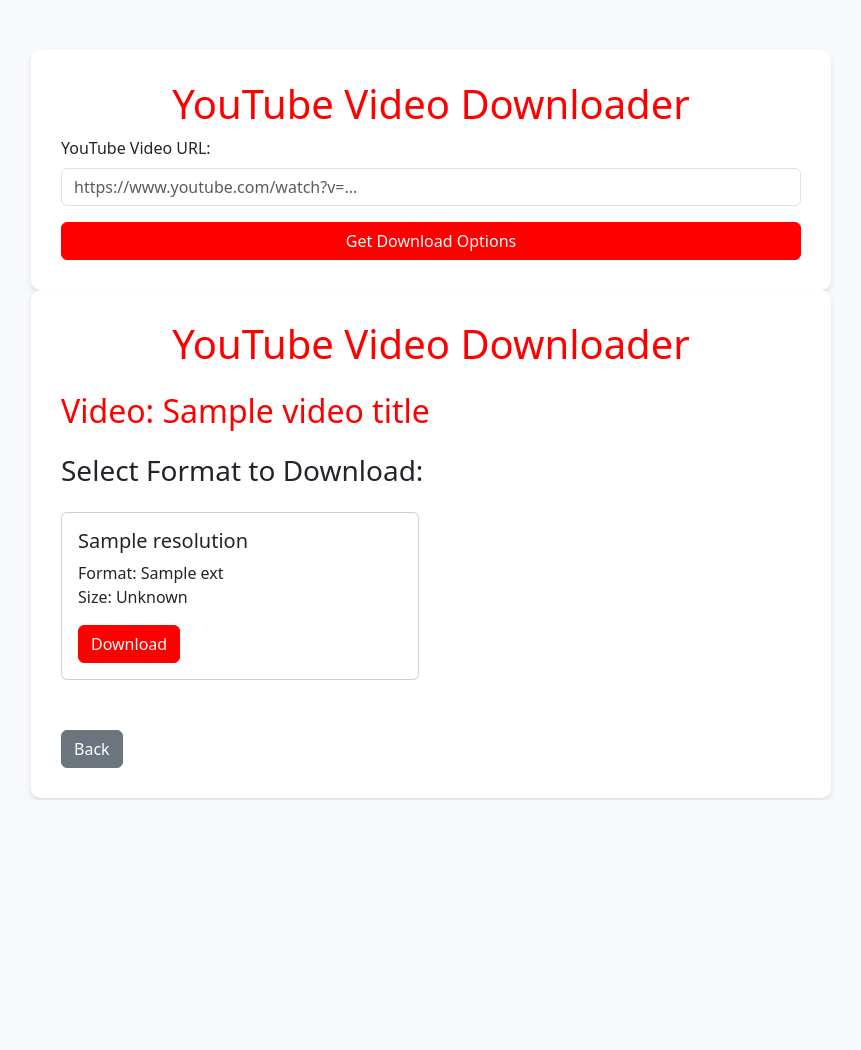
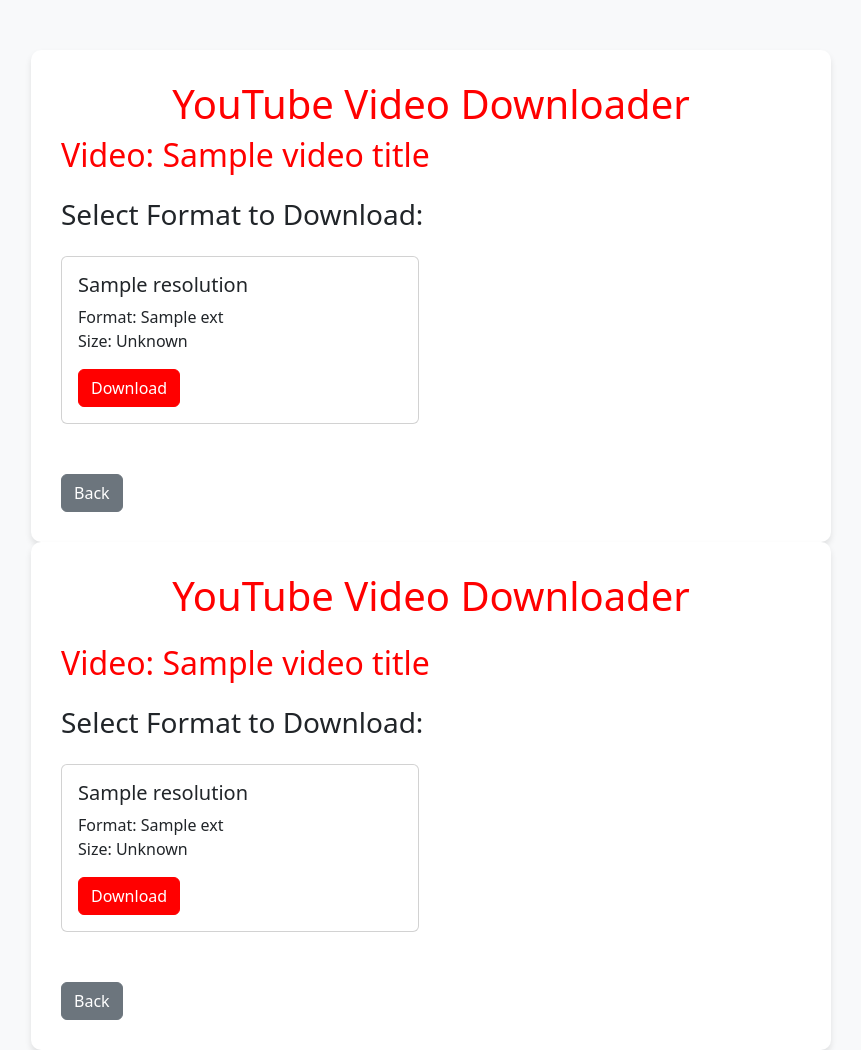
Before and after one commit to thisispit/YayVD, a Flask app: template templates/index.html in a window 1280 px wide. Shown: the whole page, without its empty margins (209-1070 px from the left). Before the commit the page ends 800 px from the top, so only its background shows below. Run offline with Flask 3, Linux system fonts and the light colour scheme; the template is opened without the code that fills it: most values are stand-ins (such as "Sample title", 1, 10 or a date in 2020); some libraries are stand-ins or nearby versions.

Commit message:
Implement dual-library approach with yt-dlp and pytube fallback

```diff
--- a/app.py
+++ b/app.py
@@ -8,6 +8,8 @@
 import threading
 import time
 from functools import lru_cache
+from pytube import YouTube
+import json
 
 # Set up logging
 logging.basicConfig(level=logging.INFO)
@@ -19,341 +21,168 @@
 if not os.path.exists(DOWNLOAD_FOLDER):
     os.makedirs(DOWNLOAD_FOLDER)
 
-# Try multiple possible FFmpeg locations
-POSSIBLE_FFMPEG_PATHS = [
-    os.path.join(os.getcwd(), 'ffmpeg', 'bin', 'ffmpeg.exe'),  # Local ffmpeg folder
-    os.path.join(os.getcwd(), 'ffmpeg.exe'),                   # Root folder
-    shutil.which('ffmpeg'),                                    # System PATH
-    r"C:\ffmpeg\bin\ffmpeg.exe",                              # Common install location
-]
+def get_video_info_pytube(url):
+    try:
+        yt = YouTube(url)
+        streams = yt.streams.filter(progressive=True).order_by('resolution').desc()
+        formats = []
 
-def find_ffmpeg():
-    for path in POSSIBLE_FFMPEG_PATHS:
-        if path and os.path.exists(path):
-            logger.info(f"Found FFmpeg at: {path}")
-            return path
-    logger.warning("FFmpeg not found in any standard location!")
-    return None
+        # Add streams to formats list
+        for stream in streams:
+            format_info = {
+                'format_id': f"{stream.itag}",
+                'ext': stream.subtype,
+                'resolution': stream.resolution or 'Auto',
+                'filesize': stream.filesize,
+                'type': f"Video + Audio ({stream.subtype.upper()})",
+                'requires_ffmpeg': False,
+                'quality_label': stream.resolution or 'Auto'
+            }
+            formats.append(format_info)
 
-FFMPEG_PATH = find_ffmpeg()
-FFMPEG_AVAILABLE = FFMPEG_PATH is not None
-
-logger.info(f"FFmpeg available: {FFMPEG_AVAILABLE}")
-if FFMPEG_AVAILABLE:
-    logger.info(f"Using FFmpeg from: {FFMPEG_PATH}")
-
-def sanitize_filename(title):
-    """Remove invalid characters from filename"""
-    return re.sub(r'[\\/*?:"<>|]', "", title)
-
-def get_resolution_value(resolution_str):
-    """Convert resolution string to numeric value for sorting"""
-    try:
-        if 'Best' in resolution_str:
-            return float('inf')
-        # Extract numbers from the resolution string
-        numbers = re.findall(r'\d+', resolution_str)
-        if numbers:
-            # Use the first number found (height)
-            return int(numbers[0])
-        return 0
-    except Exception:
-        return 0
-
-def get_format_priority(format_info):
-    """Calculate priority score for format sorting"""
-    # Base priority for complete vs video-only formats
-    base_priority = 1000 if not format_info.get('is_video_only', False) else 0
-
-    # Add resolution-based priority
-    if 'Best quality' in format_info.get('resolution', ''):
-        resolution_priority = 500
-    elif '4K' in format_info.get('resolution', ''):
-        resolution_priority = 400
-    elif '2K' in format_info.get('resolution', ''):
-        resolution_priority = 300
-    elif 'Full HD' in format_info.get('resolution', ''):
-        resolution_priority = 200
-    elif 'HD' in format_info.get('resolution', ''):
-        resolution_priority = 100
-    else:
-        resolution_priority = get_resolution_value(format_info.get('resolution', '0')) // 10
-
-    return base_priority + resolution_priority
+        return formats, yt.title
+    except Exception as e:
+        logger.error(f"Pytube error: {str(e)}")
+        return None, None
 
 def get_available_formats(url):
-    ydl_opts = {
-        'quiet': True,
-        'no_warnings': True,
-        'skip_download': True,
-        'writeinfojson': False,
-        'format': 'best',
-        'extractor_retries': 3,
-        'socket_timeout': 30,
-        'extract_flat': False,
-        'youtube_include_dash_manifest': False,
-        'extractor_args': {
-            'youtube': {
-                'innertube_client': ['android'],
-                'player_client': ['android'],
+    # First try with yt-dlp
+    try:
+        ydl_opts = {
+            'quiet': True,
+            'format': 'best',
+            'extract_flat': True,
+            'force_generic_extractor': False,
+            'no_warnings': True,
+            'http_headers': {
+                'User-Agent': 'Mozilla/5.0 (Windows NT 10.0; Win64; x64) AppleWebKit/537.36'
             }
-        },
-        'http_headers': {
-            'User-Agent': 'com.google.android.youtube/17.31.35 (Linux; U; Android 11) gzip',
-            'Accept': '*/*',
-            'Accept-Language': 'en-US,en;q=0.5',
-            'Accept-Encoding': 'gzip, deflate',
-            'Origin': 'https://www.youtube.com',
-            'Referer': 'https://www.youtube.com/'
         }
-    }
 
+        with yt_dlp.YoutubeDL(ydl_opts) as ydl:
+            info = ydl.extract_info(url, download=False)
+            if info and 'formats' in info:
+                formats = []
+                seen_qualities = set()
+
+                for f in info['formats']:
+                    if f.get('height') and f.get('acodec') != 'none' and f.get('vcodec') != 'none':
+                        quality = f"{f.get('height')}p"
+                        if quality not in seen_qualities:
+                            seen_qualities.add(quality)
+                            format_info = {
+                                'format_id': f['format_id'],
+                                'ext': f.get('ext', 'mp4'),
+                                'resolution': quality,
+                                'filesize': f.get('filesize', 0),
+                                'type': f"Video + Audio ({f.get('ext', 'mp4').upper()})",
+                                'requires_ffmpeg': False,
+                                'quality_label': quality
+                            }
+                            formats.append(format_info)
+
+                if formats:
+                    formats.sort(key=lambda x: int(x['resolution'].replace('p', '')) if x['resolution'] != 'Auto' else 0, reverse=True)
+                    return formats, info.get('title', 'Video')
+
+    except Exception as e:
+        logger.error(f"yt-dlp error: {str(e)}")
+
+    # If yt-dlp fails, try pytube
+    formats, title = get_video_info_pytube(url)
+    if formats:
+        return formats, title
+
+    # If both fail, return basic format
+    return [{
+        'format_id': 'best',
+        'ext': 'mp4',
+        'resolution': 'Auto',
+        'filesize': 0,
+        'type': 'Auto Quality',
+        'requires_ffmpeg': False,
+        'quality_label': 'Auto'
+    }], 'Video'
+
+def download_with_pytube(url, download_path):
     try:
-        with yt_dlp.YoutubeDL(ydl_opts) as ydl:
-            try:
-                # First try with default options
-                info = ydl.extract_info(url, download=False)
+        yt = YouTube(url)
+        stream = yt.streams.get_highest_resolution()
+        if not stream:
+            return None
 
-                if info is None:
-                    # Try with web client if android fails
-                    ydl_opts.update({
-                        'extractor_args': {
-                            'youtube': {
-                                'innertube_client': ['web'],
-                                'player_client': ['web'],
-                            }
-                        },
-                        'http_headers': {
-                            'User-Agent': 'Mozilla/5.0 (Windows NT 10.0; Win64; x64) AppleWebKit/537.36 (KHTML, like Gecko) Chrome/133.0.0.0 Safari/537.36',
-                        }
-                    })
-                    with yt_dlp.YoutubeDL(ydl_opts) as ydl2:
-                        info = ydl2.extract_info(url, download=False)
-
-                if info is None:
-                    # Final attempt with minimal options
-                    ydl_opts = {
-                        'quiet': True,
-                        'format': 'best',
-                        'no_warnings': True
-                    }
-                    with yt_dlp.YoutubeDL(ydl_opts) as ydl3:
-                        info = ydl3.extract_info(url, download=False)
-
-                if info is None:
-                    return [], "Could not extract video information. Please check the URL and try again."
-
-                # Always include best format as fallback
-                formats = [{
-                    'format_id': 'best',
-                    'ext': 'mp4',
-                    'resolution': 'Auto',
-                    'filesize': 0,
-                    'type': 'Auto Quality',
-                    'requires_ffmpeg': False,
-                    'quality_label': 'Auto'
-                }]
-
-                # Add available formats if present
-                if 'formats' in info:
-                    seen_qualities = set()
-                    for f in info['formats']:
-                        if f.get('height') and f.get('acodec') != 'none' and f.get('vcodec') != 'none':
-                            quality = f"{f.get('height')}p"
-                            if quality not in seen_qualities:
-                                seen_qualities.add(quality)
-                                format_info = {
-                                    'format_id': f['format_id'],
-                                    'ext': f.get('ext', 'mp4'),
-                                    'resolution': quality,
-                                    'filesize': f.get('filesize', 0),
-                                    'type': f"Video + Audio ({f.get('ext', 'mp4').upper()})",
-                                    'requires_ffmpeg': False,
-                                    'quality_label': quality
-                                }
-                                formats.append(format_info)
-
-                # Sort formats by resolution
-                formats.sort(key=lambda x: int(x['resolution'].replace('p', '')) if x['resolution'] != 'Auto' else 0, reverse=True)
-
-                return formats, info.get('title', 'Video')
-            except Exception as e:
-                logger.error(f"Error extracting formats: {str(e)}")
-                # Return basic format as fallback
-                return [{
-                    'format_id': 'best',
-                    'ext': 'mp4',
-                    'resolution': 'Auto',
-                    'filesize': 0,
-                    'type': 'Auto Quality',
-                    'requires_ffmpeg': False,
-                    'quality_label': 'Auto'
-                }], "Video"
+        return stream.download(output_path=download_path)
     except Exception as e:
-        logger.error(f"YoutubeDL error: {str(e)}")
-        return [], f"Error initializing downloader: {str(e)}"
-
-# Add cache and file tracking
-CACHE_TIMEOUT = 120  # 2 minutes
-downloaded_files = {}  # Track files with their download times
-
-def cleanup_old_files():
-    """Background thread to clean up old downloaded files"""
-    while True:
-        current_time = datetime.now()
-        files_to_remove = []
-
-        # Check all tracked files
-        for filepath, download_time in downloaded_files.items():
-            if current_time - download_time > timedelta(seconds=CACHE_TIMEOUT):
-                try:
-                    if os.path.exists(filepath):
-                        os.remove(filepath)
-                        logger.info(f"Cleaned up expired file: {filepath}")
-                except Exception as e:
-                    logger.error(f"Error cleaning up file {filepath}: {str(e)}")
-                files_to_remove.append(filepath)
-
-        # Remove cleaned up files from tracking
-        for filepath in files_to_remove:
-            downloaded_files.pop(filepath, None)
-
-        time.sleep(30)  # Check every 30 seconds
-
-# Start cleanup thread
-cleanup_thread = threading.Thread(target=cleanup_old_files, daemon=True)
-cleanup_thread.start()
-
-@lru_cache(maxsize=32)
-def get_video_info(url):
-    """Cache video format information"""
-    formats, title = get_available_formats(url)
-    return formats, title
+        logger.error(f"Pytube download error: {str(e)}")
+        return None
 
 @app.route('/', methods=['GET', 'POST'])
 def index():
     if request.method == 'POST':
-        youtube_url = request.form['youtube_url']
         try:
-            formats, video_title = get_video_info(youtube_url)  # Use cached function
-            return render_template('select_format.html',
-                                formats=formats,
-                                youtube_url=youtube_url,
-                                video_title=video_title,
-                                ffmpeg_available=FFMPEG_AVAILABLE,  # Pass as direct variable
-                                ffmpeg_path=FFMPEG_PATH)  # Pass FFmpeg path for debugging
+            url = request.form.get('url', '').strip()
+            if not url:
+                return render_template('index.html', error="Please enter a URL")
+
+            formats, title = get_available_formats(url)
+            return render_template('index.html', formats=formats, video_title=title, url=url)
         except Exception as e:
+            logger.error(f"Error: {str(e)}")
             return render_template('index.html', error=str(e))
+
     return render_template('index.html')
 
 @app.route('/download', methods=['POST'])
 def download():
     try:
         url = request.form.get('url')
-        format_id = request.form.get('format', 'best')  # Default to 'best' if not specified
+        format_id = request.form.get('format', 'best')
 
         if not url:
             return render_template('index.html', error="Please provide a valid URL")
 
-        ydl_opts = {
-            'format': format_id,
-            'outtmpl': os.path.join(DOWNLOAD_FOLDER, '%(title)s.%(ext)s'),
-            'extractor_retries': 3,
-            'socket_timeout': 30,
-            'quiet': False,
-            'no_warnings': False,
-            'merge_output_format': 'mp4',
-            'youtube_include_dash_manifest': False,
-            'extractor_args': {
-                'youtube': {
-                    'innertube_client': ['android'],
-                    'player_client': ['android'],
+        # First try yt-dlp
+        try:
+            ydl_opts = {
+                'format': format_id,
+                'outtmpl': os.path.join(DOWNLOAD_FOLDER, '%(title)s.%(ext)s'),
+                'quiet': False,
+                'no_warnings': True,
+                'http_headers': {
+                    'User-Agent': 'Mozilla/5.0 (Windows NT 10.0; Win64; x64) AppleWebKit/537.36'
                 }
-            },
-            'http_headers': {
-                'User-Agent': 'com.google.android.youtube/17.31.35 (Linux; U; Android 11) gzip',
-                'Accept': '*/*',
-                'Accept-Language': 'en-US,en;q=0.5',
-                'Accept-Encoding': 'gzip, deflate',
-                'Origin': 'https://www.youtube.com',
-                'Referer': 'https://www.youtube.com/'
             }
-        }
 
-        if FFMPEG_PATH:
-            ydl_opts['ffmpeg_location'] = FFMPEG_PATH
+            with yt_dlp.YoutubeDL(ydl_opts) as ydl:
+                info = ydl.extract_info(url, download=True)
+                if info:
+                    downloaded_file = ydl.prepare_filename(info)
+                    if os.path.exists(downloaded_file):
+                        return send_file(
+                            downloaded_file,
+                            as_attachment=True,
+                            download_name=os.path.basename(downloaded_file),
+                            mimetype='video/mp4'
+                        )
+        except Exception as e:
+            logger.error(f"yt-dlp download error: {str(e)}")
 
-        try:
-            # First try with default options
-            with yt_dlp.YoutubeDL(ydl_opts) as ydl:
-                try:
-                    info = ydl.extract_info(url, download=True)
+        # If yt-dlp fails, try pytube
+        downloaded_file = download_with_pytube(url, DOWNLOAD_FOLDER)
+        if downloaded_file and os.path.exists(downloaded_file):
+            return send_file(
+                downloaded_file,
+                as_attachment=True,
+                download_name=os.path.basename(downloaded_file),
+                mimetype='video/mp4'
+            )
 
-                    if info is None:
-                        # Try with web client if android fails
-                        ydl_opts.update({
-                            'format': 'best',  # Fallback to best format
-                            'extractor_args': {
-                                'youtube': {
-                                    'innertube_client': ['web'],
-                                    'player_client': ['web'],
-                                }
-                            },
-                            'http_headers': {
-                                'User-Agent': 'Mozilla/5.0 (Windows NT 10.0; Win64; x64) AppleWebKit/537.36 (KHTML, like Gecko) Chrome/133.0.0.0 Safari/537.36',
-                            }
-                        })
-                        with yt_dlp.YoutubeDL(ydl_opts) as ydl2:
-                            info = ydl2.extract_info(url, download=True)
+        return render_template('index.html', error="Failed to download video. Please try again.")
 
-                    if info is None:
-                        # Final attempt with minimal options
-                        ydl_opts = {
-                            'format': 'best',
-                            'outtmpl': os.path.join(DOWNLOAD_FOLDER, '%(title)s.%(ext)s'),
-                            'quiet': True,
-                            'no_warnings': True
-                        }
-                        with yt_dlp.YoutubeDL(ydl_opts) as ydl3:
-                            info = ydl3.extract_info(url, download=True)
-
-                    if info is None:
-                        return render_template('index.html', error="Could not download video. Please check the URL and try again.")
-
-                    downloaded_file = ydl.prepare_filename(info)
-
-                    if not os.path.exists(downloaded_file):
-                        # Try with different extension if file not found
-                        base_path = os.path.splitext(downloaded_file)[0]
-                        for ext in ['.mp4', '.mkv', '.webm']:
-                            alt_file = base_path + ext
-                            if os.path.exists(alt_file):
-                                downloaded_file = alt_file
-                                break
-
-                    if not os.path.exists(downloaded_file):
-                        return render_template('index.html', error="Download completed but file not found. Please try again.")
-
-                    # Store in cache
-                    downloaded_files[downloaded_file] = datetime.now()
-
-                    return send_file(
-                        downloaded_file,
-                        as_attachment=True,
-                        download_name=os.path.basename(downloaded_file),
-                        mimetype='video/mp4'
-                    )
-                except Exception as e:
-                    logger.error(f"Error during download: {str(e)}")
-                    return render_template('index.html', error=f"Download error: {str(e)}")
-        except Exception as e:
-            logger.error(f"YoutubeDL error: {str(e)}")
-            return render_template('index.html', error=f"Downloader error: {str(e)}")
     except Exception as e:
         logger.error(f"General error: {str(e)}")
         return render_template('index.html', error=f"An error occurred: {str(e)}")
 
 if __name__ == '__main__':
-    # Use environment variable for port, defaulting to 10000
     port = int(os.environ.get("PORT", 10000))
     app.run(host='0.0.0.0', port=port)
--- a/requirements.txt
+++ b/requirements.txt
@@ -1,3 +1,4 @@
 Flask==3.0.0
 yt-dlp==2024.3.10
 gunicorn==21.2.0
+pytube==15.0.0
--- a/templates/index.html
+++ b/templates/index.html
@@ -30,6 +30,13 @@
             background-color: #ff0000;
             border-color: #ff0000;
         }
+        .format-card {
+            margin-bottom: 10px;
+            transition: transform 0.2s;
+        }
+        .format-card:hover {
+            transform: translateY(-5px);
+        }
     </style>
 </head>
 <body>
@@ -42,15 +49,54 @@
         </div>
         {% endif %}
 
+        {% if formats %}
+        <div class="mb-4">
+            <h2>Video: {{ video_title }}</h2>
+        </div>
+
+        <div class="mb-4">
+            <h3>Select Format to Download:</h3>
+        </div>
+
+        <div class="row">
+            {% for format in formats %}
+            <div class="col-md-6 mb-3">
+                <div class="card format-card">
+                    <div class="card-body">
+                        <h5 class="card-title">{{ format.resolution }}</h5>
+                        <p class="card-text">
+                            Format: {{ format.ext }}<br>
+                            {% if format.filesize %}
+                            Size: {{ (format.filesize / 1024 / 1024) | round(2) }} MB
+                            {% else %}
+                            Size: Unknown
+                            {% endif %}
+                        </p>
+                        <form method="POST" action="{{ url_for('download') }}">
+                            <input type="hidden" name="url" value="{{ url }}">
+                            <input type="hidden" name="format" value="{{ format.format_id }}">
+                            <button type="submit" class="btn btn-danger">Download</button>
+                        </form>
+                    </div>
+                </div>
+            </div>
+            {% endfor %}
+        </div>
+
+        <div class="mt-4">
+            <a href="{{ url_for('index') }}" class="btn btn-secondary">Back</a>
+        </div>
+        {% else %}
         <form method="POST" action="{{ url_for('index') }}">
             <div class="mb-3">
-                <label for="youtube_url" class="form-label">YouTube Video URL:</label>
-                <input type="text" class="form-control" id="youtube_url" name="youtube_url" placeholder="https://www.youtube.com/watch?v=..." required>
+                <label for="url" class="form-label">YouTube Video URL:</label>
+                <input type="text" class="form-control" id="url" name="url" placeholder="https://www.youtube.com/watch?v=..." required>
             </div>
             <div class="d-grid gap-2">
                 <button type="submit" class="btn btn-danger">Get Download Options</button>
             </div>
         </form>
+        {% endif %}
     </div>
 </body>
 </html>
```
